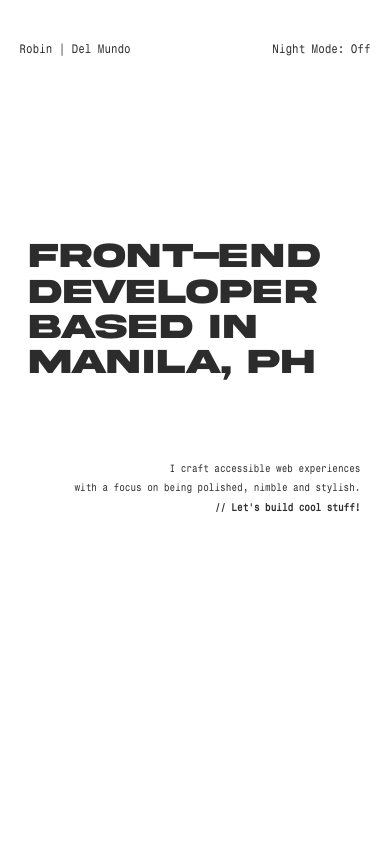
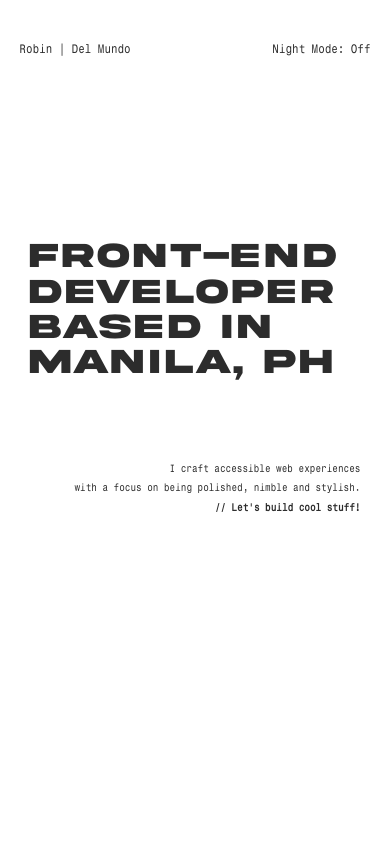
Before and after one commit to Robincredible/portfolio, a plain HTML site: page index.html in a window 390 px wide. In both pictures the pointer is over the element "Front-End". Shown: the top 844 px of the page. Drawn offline with Linux system fonts and the light colour scheme.

Commit message:
Corrected hover effect on mobile

```diff
--- a/styles.css
+++ b/styles.css
@@ -583,7 +583,7 @@ display: flex;
 	}
 
 	.key-message .emphasis:hover span{
-		letter-spacing: 0px;
+		letter-spacing: 2px;
 	}
 
 	.emphasize-footer-message p{
```
